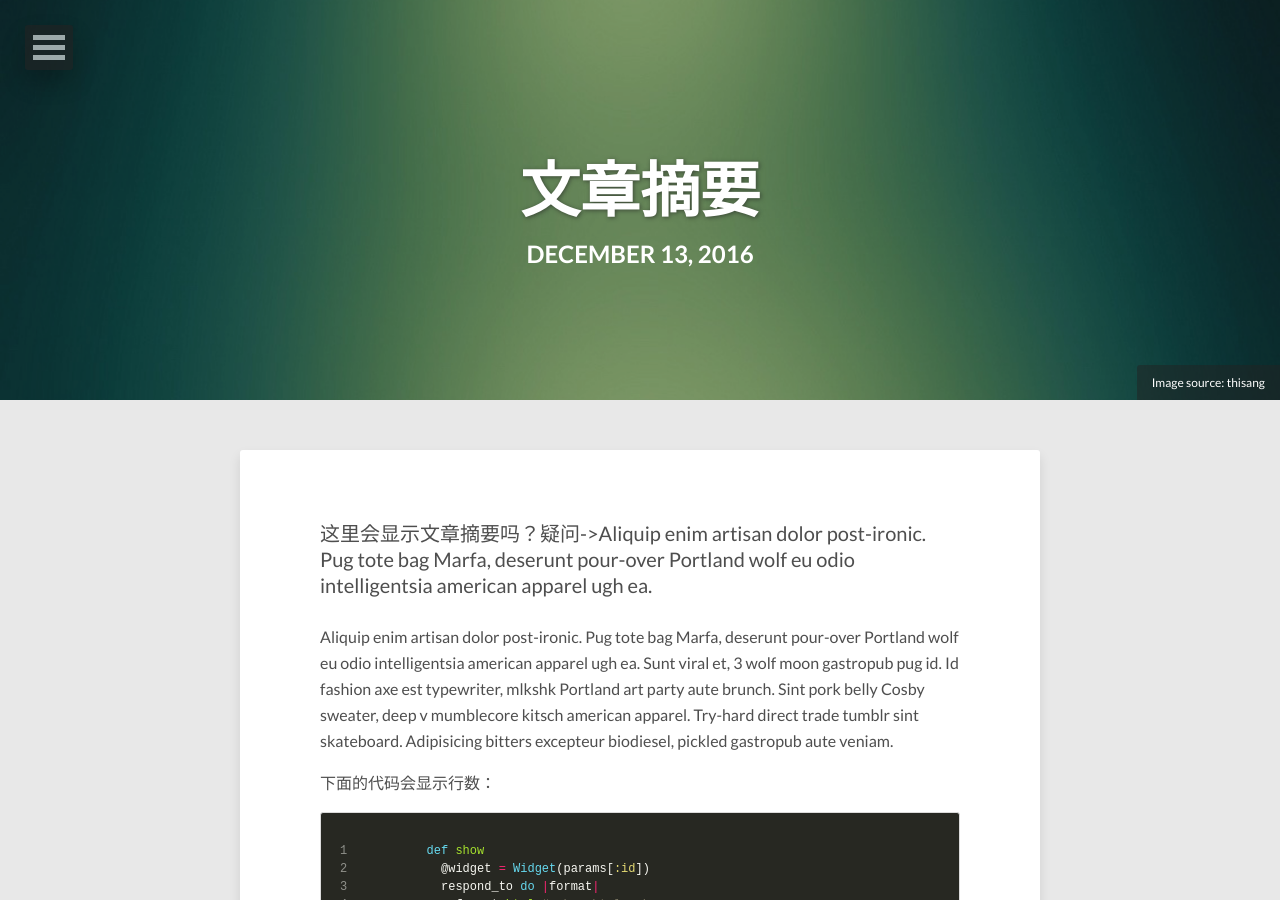
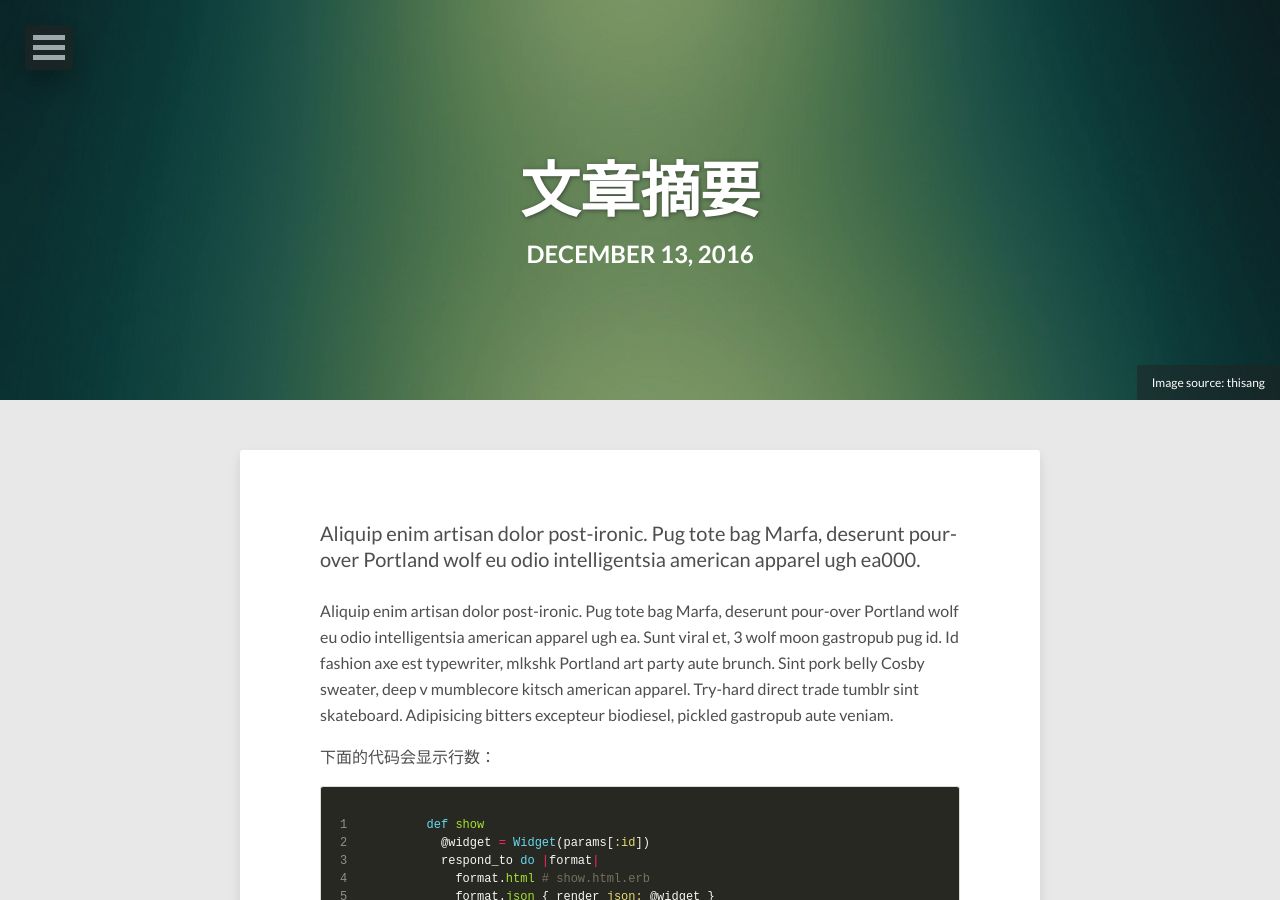
Before and after one commit to tangith/tangith.github.io, a Jekyll site: the page built from _posts/2016-12-13-文章摘要.md, in a window 1280 px wide and 900 px high. Built offline with Jekyll 4.4.1, drawn with Linux system fonts in a browser that asks for light colours; comment, search, counter and statistics services are not loaded.

Commit message:
文章摘要测试

```diff
--- a/_config.yml
+++ b/_config.yml
@@ -41,7 +41,7 @@
 timezone: nil
 
 # 官方的方法指定摘要的分隔符：
-excerpt_separator: '<!-- more -->'
+# excerpt_separator: '<!-- more -->'
 
 future:      false  # publish future dated posts --  true, false (default)
 highlighter: rouge
--- a/_posts/2016-12-13-文章摘要.md
+++ b/_posts/2016-12-13-文章摘要.md
@@ -10,7 +10,7 @@
 modified: 2016-12-13
 ---
 
-这里会显示文章摘要吗？疑问->Aliquip enim artisan dolor post-ironic. Pug tote bag Marfa, deserunt pour-over Portland wolf eu odio intelligentsia american apparel ugh ea.
+Aliquip enim artisan dolor post-ironic. Pug tote bag Marfa, deserunt pour-over Portland wolf eu odio intelligentsia american apparel ugh ea000.
 
 <!-- more -->
 
```
